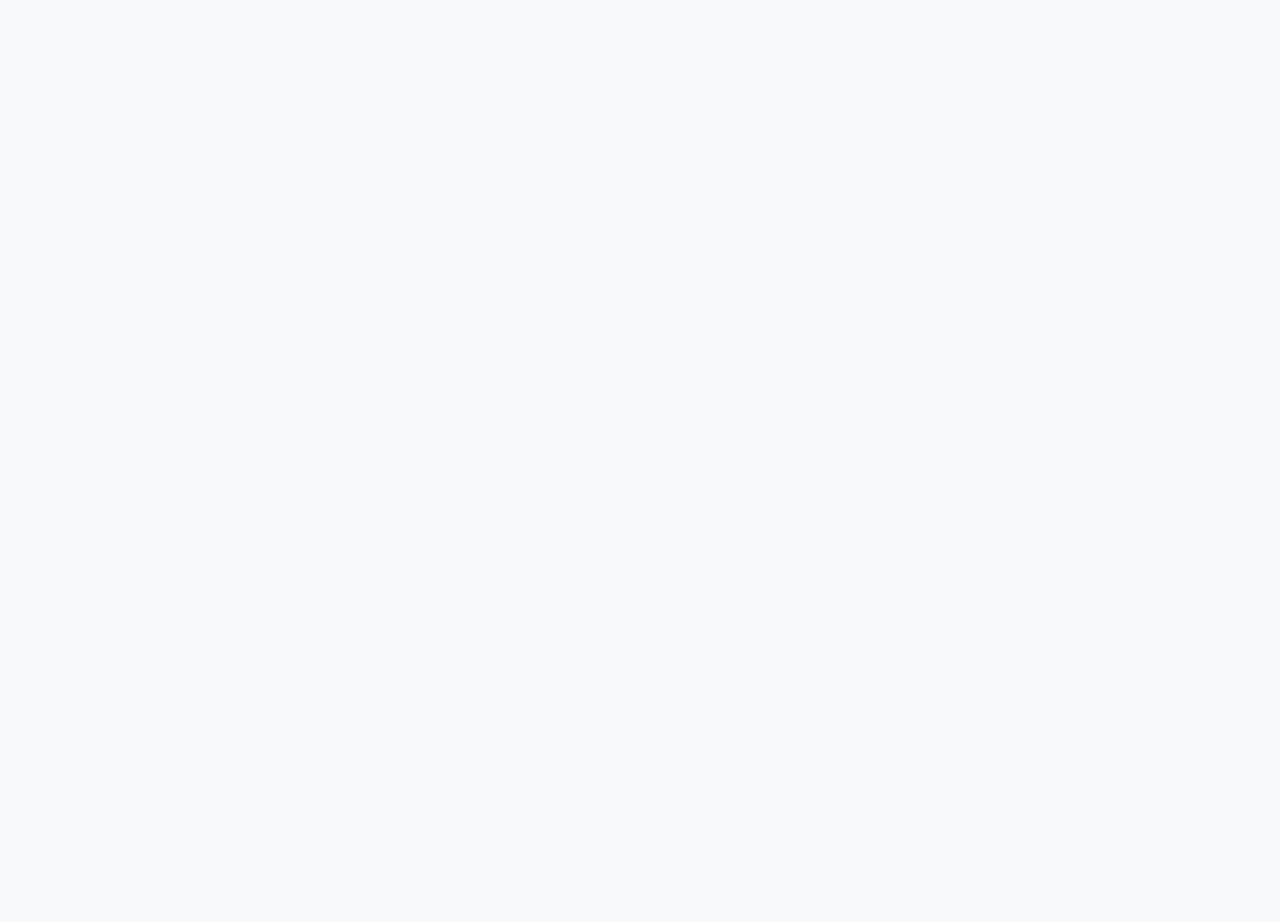
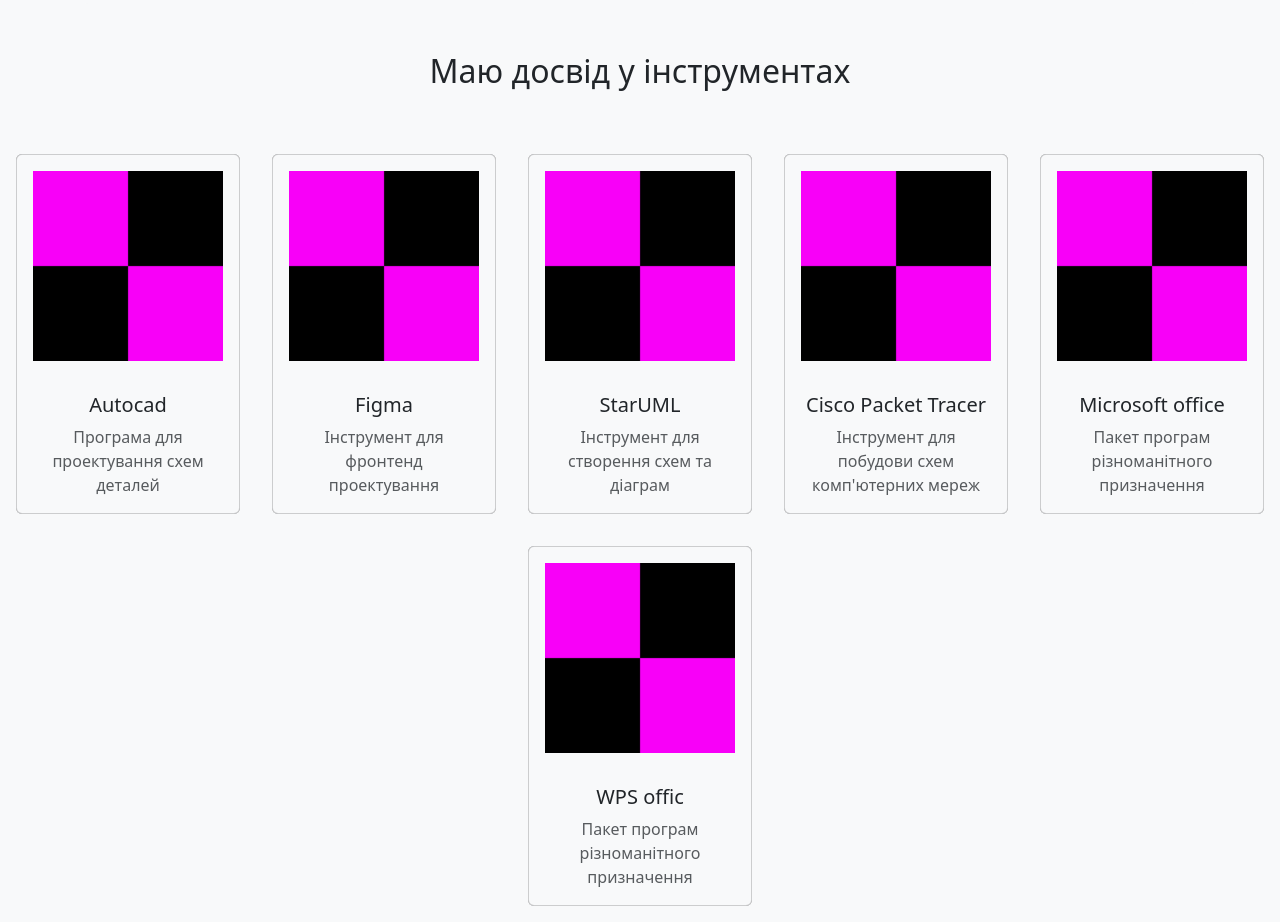
Before and after one commit to nickless37/JS-learning, a React (Create React App) app in the folder my-app/: page / in a window 1280 px wide. Shown: the part 1060-1982 px from the top of the page. Before the commit the page ends 1064 px from the top, so only its background shows below. Built offline with nearby package versions, Linux system fonts and the light colour scheme.

Commit message:
cards recovery point

```diff
--- a/my-app/src/App.css
+++ b/my-app/src/App.css
@@ -43,8 +43,7 @@
   border: 1px solid rgba(255, 255, 255, 0.1);
 }
 
-#testing{
+.bg-invert{
+  backdrop-filter: brightness(60%);
 
-  display: grid;
-  justify-self: center;
 }
--- a/my-app/src/App.js
+++ b/my-app/src/App.js
@@ -7,8 +7,29 @@ import myPhoto from './images/template1.png';
 import Frontend from './images/frontend.png';
 import Backend from './images/backend.png';
 import Java from './images/java.png';
+import DebagTexture from './images/Debag Texture.png'
+
+
+//кастомный компонент на основі картки з bootstrap
+function AppExpirience({name, description, logo, darkMode}){
+  const classes = `card text-center m-3  ${darkMode ? 'bg-dark text-light' : 'bg-light text-dark'} bg-invert`;
+
+
+  return (
+    <div className={classes} style={{ width: '14rem' }}>
+      <img src={logo} className="card-img-top p-3" alt={name} />
+      <div className="card-body">
+        <h5 className="card-title">{name}</h5>
+        <p className="card-text text-muted">{description}</p>
+      </div>
+    </div>
+  );
+}
+
+
 
 function App() {
+  //створення кнопки зміни теми як у минулій роботі
   const [darkMode, setDarkMode] = useState(false);
 
   useEffect(() => {
@@ -47,7 +68,7 @@ function App() {
 
   return (
     <div className="App">
-      <Navbar expand="lg" className={`App-header ${getThemeClasses(darkMode ? 'navbar-dark' : 'navbar-light')}` }>
+      <Navbar expand="lg" className={getThemeClasses(darkMode ? 'navbar-dark' : 'navbar-light')}>
         <Container className='flex-column direction-colomn justify-self-center-custom '>
           <Navbar.Brand href="#" id='resume'>Резюме</Navbar.Brand>
           <Nav className="ms-auto">
@@ -121,6 +142,62 @@ function App() {
         </div>
       </Container>
 
+      <div>
+        <h2 className={getThemeClasses('mt-5 mb-5')}>Маю досвід у інструментах</h2>
+        <div className="d-flex flex-wrap justify-content-center">
+          <AppExpirience
+            name="Autocad"
+            description="Програма для проектування схем деталей"
+            // logo={AutocadLogo}
+            // !
+            logo={DebagTexture}
+            darkMode={darkMode}
+          />
+          <AppExpirience
+            name="Figma"
+            description="Інструмент для фронтенд проектування "
+            // logo={FigmaLogo}
+            // !
+            logo={DebagTexture}
+            darkMode={darkMode}
+          />
+          <AppExpirience
+            name="StarUML"
+            description="Інструмент для створення схем та діаграм"
+            // logo={StarUMLLogo}
+            // !
+            logo={DebagTexture}
+            darkMode={darkMode}
+          />
+          <AppExpirience
+            name="Cisco Packet Tracer"
+            description="Інструмент для побудови схем комп'ютерних мереж"
+            // logo={CPTLogo}
+            // !
+            logo={DebagTexture}
+            darkMode={darkMode}
+          />
+          <AppExpirience
+            name="Microsoft office"
+            description="Пакет програм різноманітного призначення"
+            // logo={MOLogo}
+            // !
+            logo={DebagTexture}
+            darkMode={darkMode}
+          />
+          <AppExpirience
+            name="WPS offic"
+            description="Пакет програм різноманітного призначення"
+            // logo={WPSLogo}
+            // !
+            logo={DebagTexture}
+            darkMode={darkMode}
+          />
+        </div>
+      </div>
+
+
+
 
     </div>
 
```
Also changed, not shown: my-app/src/images/Debag Texture.png (added).
